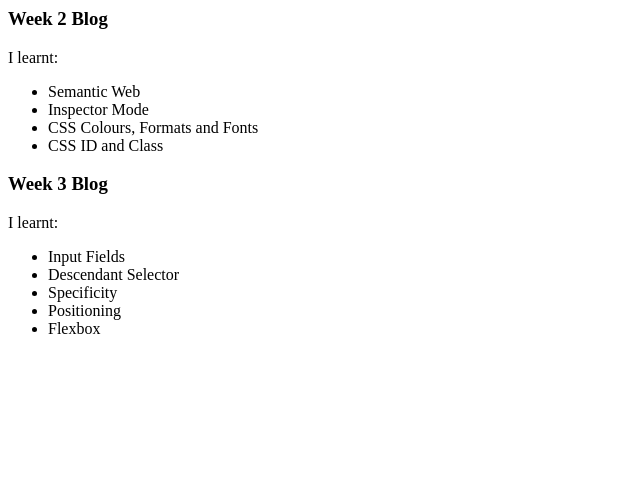
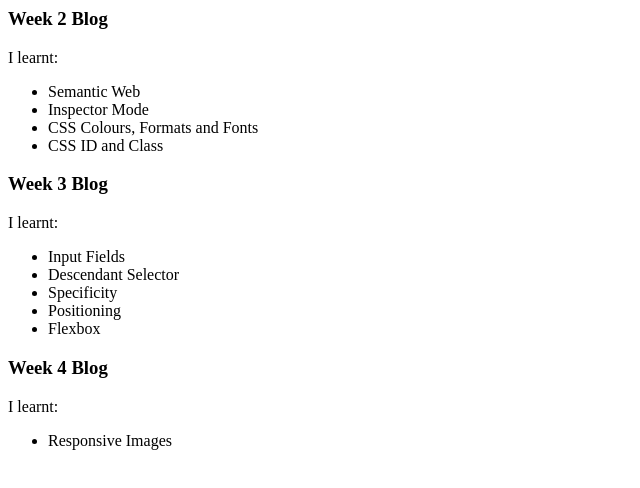
Before and after one commit to Bean-Curd/MyDevelopmentalBlog, a plain HTML site: page index.html in a window 1280 px wide. Shown: the whole page, without its empty margins (0-640 px from the left). Drawn offline with Linux system fonts and the light colour scheme.

Commit message:
Week 4 Commit

```diff
--- a/index.html
+++ b/index.html
@@ -18,5 +18,10 @@
             <li>Positioning</li>
             <li>Flexbox</li>
         </ul>
+        <h3>Week 4 Blog</h3>
+        <p>I learnt:</p>
+        <ul>
+            <li>Responsive Images</li>
+        </ul>
     </body>
 </html>
```
